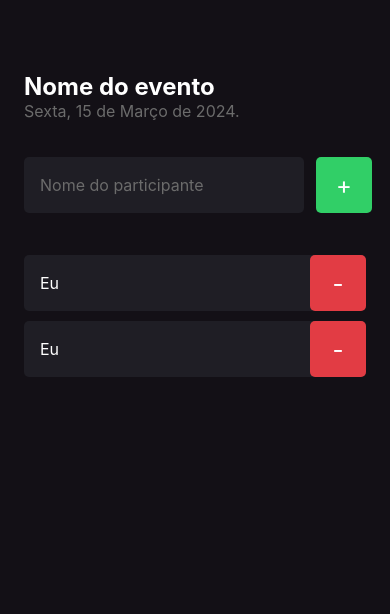
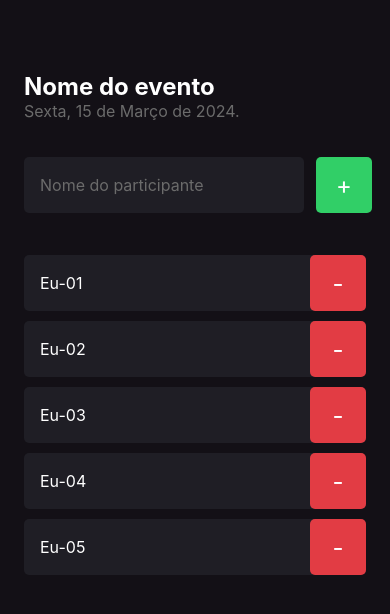
Before and after one commit to VittorGuih/rn-im-here-app, a React Native app: screen / in a window 390 px wide. Shown: the top 614 px of the page. Built offline with nearby package versions, Linux system fonts and the light colour scheme.

Commit message:
cria lista de participantes dentro de uma scroll view

```diff
--- a/src/screens/Home/index.tsx
+++ b/src/screens/Home/index.tsx
@@ -1,4 +1,4 @@
-import { Text, TextInput, TouchableOpacity, View } from "react-native";
+import { Text, TextInput, TouchableOpacity, View, ScrollView } from "react-native";
 
 import { styles } from "./style";
 import { Participant } from "../../components/Participant";
@@ -6,7 +6,7 @@ import { useState } from "react";
 
 export function Home() {
 
-  const [name, setName] = useState('Eu');
+  const Participants = ['Eu-01', 'Eu-02', 'Eu-03', 'Eu-04', 'Eu-05'];
 
   function handleParticipantAdd() {
     return
@@ -38,8 +38,14 @@ export function Home() {
           </Text>
         </TouchableOpacity>
       </View>
-      <Participant name={name} onRemove={() => handleParticipantRemove(name)}/>
-      <Participant name={name} onRemove={() => handleParticipantRemove(`${name}-2`)}/>
+      <ScrollView showsVerticalScrollIndicator={false}>
+        {
+          Participants.map((participant, _) => (
+            <Participant key={_} name={participant} onRemove={() => handleParticipantRemove(participant)} />
+          ))
+        }
+      </ScrollView>
+
     </View>
   )
 }
```
